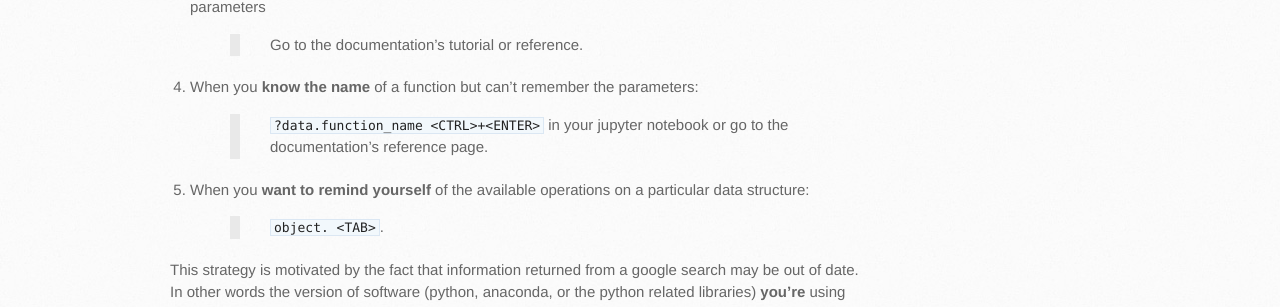
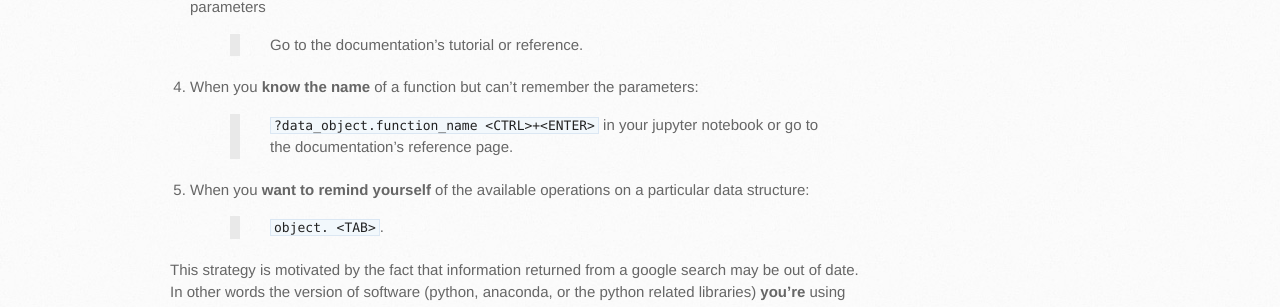
Before and after one commit to philstutorials/philstutorials.github.io, a Jekyll site: the page built from DATA601.md, in a window 1280 px wide. Shown: the part 771-1078 px from the top of the page. Built offline with Jekyll 4.4.1, drawn with Linux system fonts in a browser that asks for light colours; our own code applies the rules of GitHub Pages for plain Markdown files.

Commit message:
Update DATA601.md

```diff
--- a/DATA601.md
+++ b/DATA601.md
@@ -20,7 +20,7 @@ When you're writing your own code in a jupyter notebook it's useful to develop y
  > Go to the documentation's tutorial or reference.
 
 4. When you **know the name** of a function but can't remember the parameters:
- > `?data.function_name <CTRL>+<ENTER>` in your jupyter notebook or go to the documentation's reference page.
+ > `?data_object.function_name <CTRL>+<ENTER>` in your jupyter notebook or go to the documentation's reference page.
 
 5. When you **want to remind yourself** of the available operations on a particular data structure:
   > `object. <TAB>`.
```
